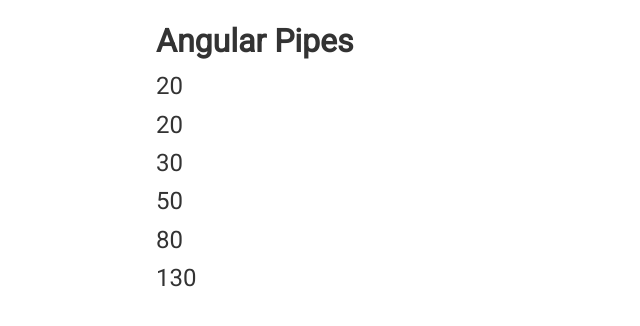
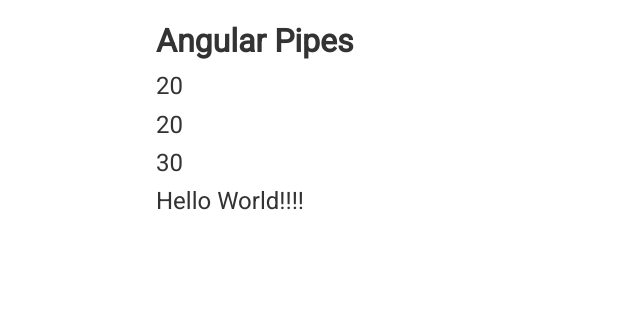
Before and after one commit to fairwind2k/angular_basics, an Angular app: page / in a window 1280 px wide. Shown: the top 326 px of the page, without its empty margins (0-640 px from the left). Built offline with nearby package versions, Linux system fonts and the light colour scheme.

Commit message:
Creating custom pipe using Angular CLI.

```diff
--- a/src/app/app.component.html
+++ b/src/app/app.component.html
@@ -4,7 +4,7 @@
   <p>{{ 10 | mult }}</p>
   <p>{{ 10 | mult:2 }}</p>
   <p>{{ 10 | mult:3 }}</p>
-  <p>{{ 10 | mult:5 }}</p>
-  <p>{{ 10 | mult:8 }}</p>
-  <p>{{ 10 | mult: 13 }}</p>
+  <p>{{ 'Hello World   ' | exMarks }} </p>
+
+
 </div>
--- a/src/app/app.module.ts
+++ b/src/app/app.module.ts
@@ -4,11 +4,13 @@
 import { AppComponent } from './app.component';
 import {FormsModule} from '@angular/forms';
 import {MultByPipe} from './pipes/mult-by.pipe';
+import { ExMarksPipe } from './pipes/ex-marks.pipe';
 
 @NgModule({
   declarations: [
     AppComponent,
-    MultByPipe
+    MultByPipe,
+    ExMarksPipe
    ],
   imports: [
     BrowserModule,
--- /dev/null
+++ b/src/app/pipes/ex-marks.pipe.ts
@@ -0,0 +1,14 @@
+import { Pipe, PipeTransform } from '@angular/core';
+
+// Creating custom pipe using Angular CLI
+
+@Pipe({
+  name: 'exMarks'
+})
+export class ExMarksPipe implements PipeTransform {
+
+  transform(str: string): string {
+    return `${str.trim()}!!!!`;
+  }
+
+}
--- a/src/app/pipes/mult-by.pipe.ts
+++ b/src/app/pipes/mult-by.pipe.ts
@@ -4,7 +4,7 @@
   name: 'mult'
 })
 
-// Creating custom pipe ( multiplication expression)
+//  ( multiplication expression)
 
 export class MultByPipe implements PipeTransform {
   transform(num: number, pow: number = 2): number {
```
